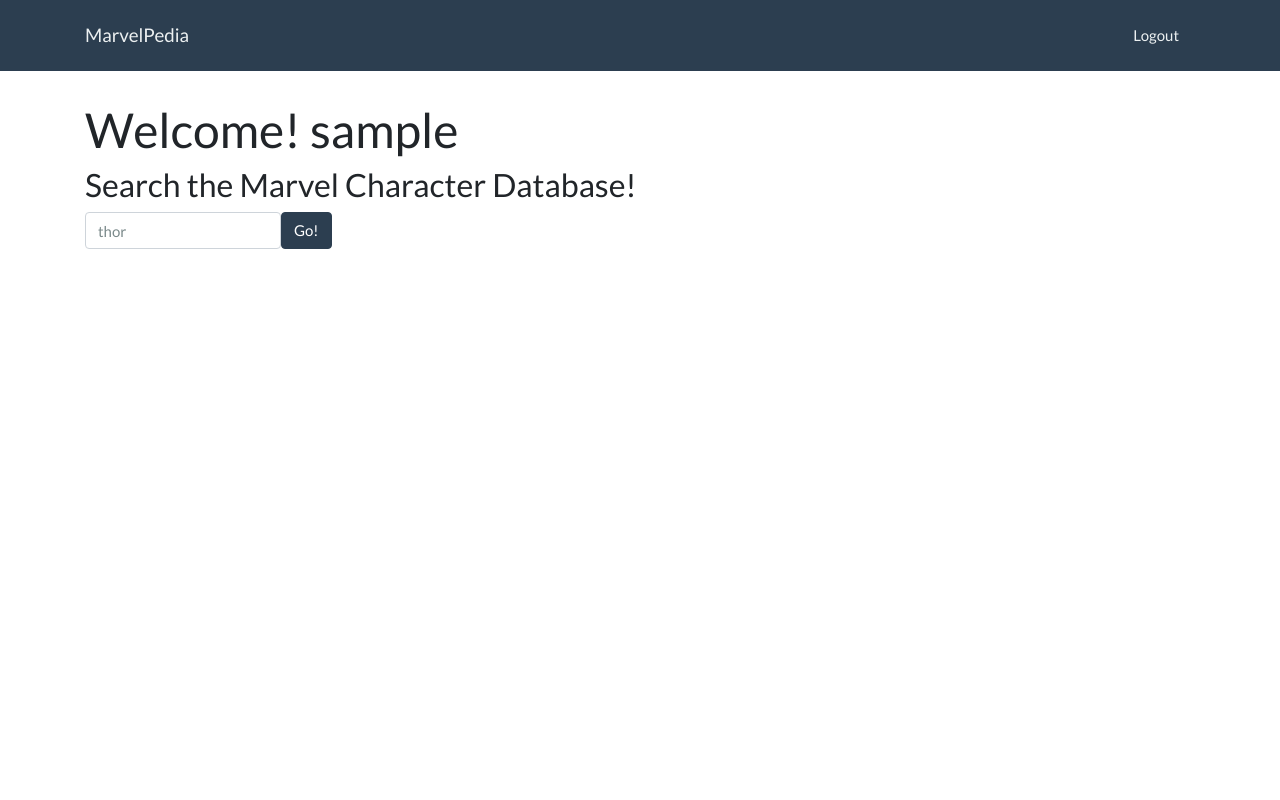
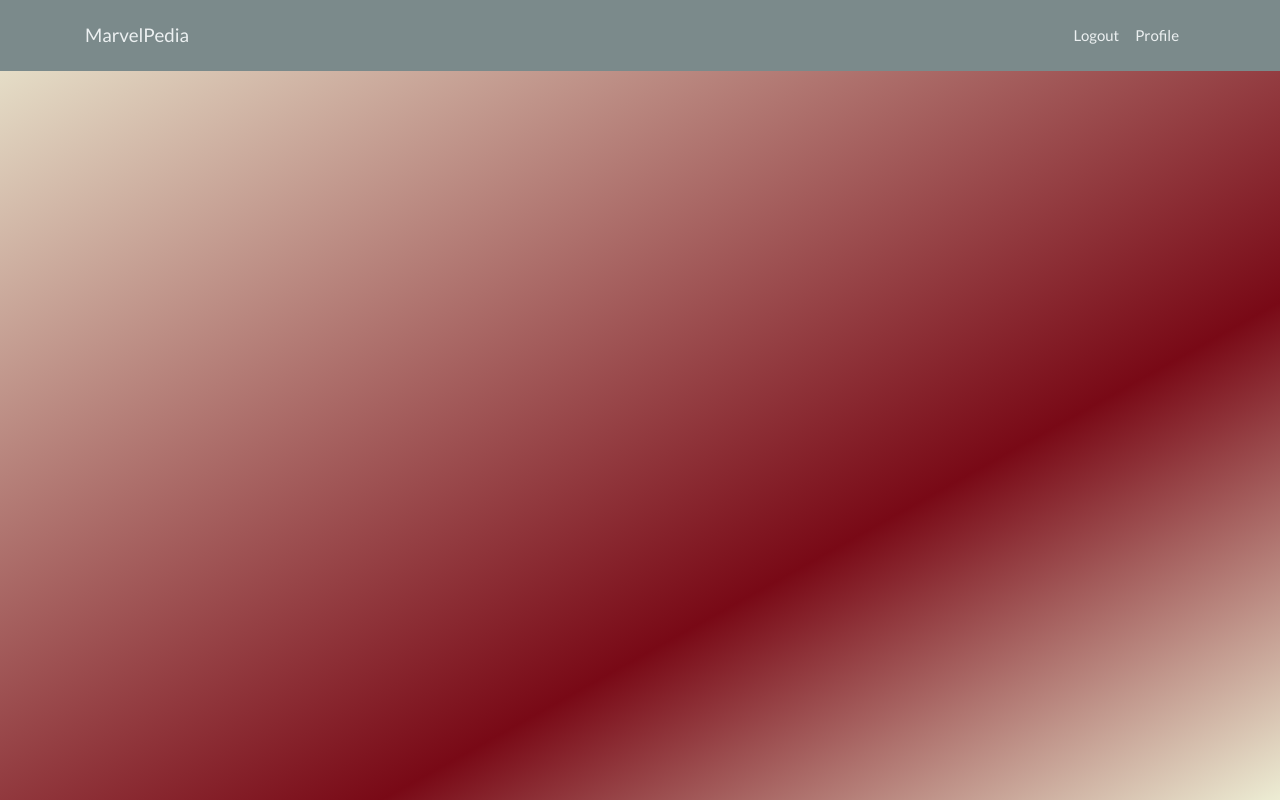
Before and after one commit to ssilvernail3/marvel, a Flask app: a page that uses templates/base.html in a window 1280 px wide. Run offline with Flask 2, Linux system fonts and the light colour scheme; the visitor is signed in with stand-in values (Sample User, id 1); tables that the repository leaves empty hold one stand-in row (values such as "Sample post"); some libraries are stand-ins or nearby versions.

Commit message:
updated code

```diff
--- a/app.py
+++ b/app.py
@@ -8,10 +8,7 @@ from flask_bcrypt import Bcrypt
 API_BASE_URL = "https://gateway.marvel.com/"
 
 
-private_key = '45c228f93a924c8c9ddf602abd17fa61c8aa4e76'
-public_key = '9fc66a02b7eaad221022d19aee14503d'
-hashkey = '14bc49d69eac6d1dd823e2e75394321a'
-ts = '1'
+
 
 app = Flask(__name__)
 app.config["SQLALCHEMY_DATABASE_URI"] = "postgresql:///marvel"
@@ -60,7 +57,11 @@ toolbar = DebugToolbarExtension(app)
 def home_page():
     """ Displays template for app homepage """
 
-    return render_template('base.html')
+    if 'username' not in session:
+        flash('Please Login First!', 'danger')
+        return redirect('/login')
+
+    return render_template('home.html')
 
 
 @app.route('/register', methods=['GET', 'POST'])
@@ -140,9 +141,20 @@ def user_info(username):
 #     return redirect(f'https://gateway.marvel.com/v1/public/characters?name={term}&ts=1&apikey=9fc66a02b7eaad221022d19aee14503d&hash=14bc49d69eac6d1dd823e2e75394321a')
 
 
-@app.route('/add_favorite')
-def add_favorite():
+@app.route('/users/<username>/add_favorite', methods=["POST"])
+def add_favorite(username):
+
+    user = User.query.get_or_404(username)
+
+    if 'username' not in session:
+        flash('Please Login First!', 'danger')
+        return redirect('/login')
 
 
 
+    return redirect(f'/users/{user.username}/favorties')
+
+@app.route('/favorite')
+def show_favorite():
+
     return render_template('favorite.html')
--- /dev/null
+++ b/secrets.py
@@ -0,0 +1,4 @@
+private_key = '45c228f93a924c8c9ddf602abd17fa61c8aa4e76'
+public_key = '9fc66a02b7eaad221022d19aee14503d'
+hashkey = '14bc49d69eac6d1dd823e2e75394321a'
+ts = '1'
--- /dev/null
+++ b/static/app.css
@@ -0,0 +1,24 @@
+#info {
+    display: flex;
+    justify-content: center;
+    flex-direction: row;
+
+};
+
+.search {
+    display: flex;
+    justify-content: center;
+    flex-direction: row;
+    text-align: center;
+}
+
+h1 {
+    text-align: center;
+    justify-content: center;
+}
+
+
+body {
+    background: rgb(237,237,212);
+    background: linear-gradient(151deg, rgba(237,237,212,1) 0%, rgba(121,9,22,1) 67%, rgba(237,237,212,1) 100%);
+}
--- a/templates/base.html
+++ b/templates/base.html
@@ -3,17 +3,20 @@
 <head>
   <link rel="stylesheet" href="https://bootswatch.com/4/flatly/bootstrap.min.css">
   <link rel="stylesheet" href="https://cdnjs.cloudflare.com/ajax/libs/font-awesome/5.12.0/css/all.min.css">
-
+  <link rel="stylesheet" href="/static/app.css">
 </head>
 
 <body>
-  <nav class="navbar navbar-light bg-primary justify-content-between ">
+  <nav class="navbar navbar-dark bg-dark justify-content-between ">
     <div class="container">
       <a href="/" class="navbar-brand text-light">MarvelPedia</a>
       <ul class="nav navbar-nav flex-row float-right">
         {% if session['username'] %}
         <li class="nav-item">
           <a class="nav-link pr-3 text-light" href="/logout">Logout</a>
+        </li>
+        <li class="nav-item">
+          <a class="nav-link pr-3 text-light" href="/users/{{session['username']}}">Profile</a>
         </li>
         {% else %}
         <li class="nav-item">
--- a/templates/users/user.html
+++ b/templates/users/user.html
@@ -5,19 +5,6 @@
 <body>
 
 
-<h1>Welcome! {{user.username}}</h1>
-
-<div>
-<h3>Search the Marvel Character Database!</h3>
-<form class="form-inline" id="search-form">
-    <input class="form-control" id="search-query" value="thor">
-    <button class="btn btn-primary" type="submit">Go!</button>
-</form>
-
-
-<div id="info">
-
-</div>
 
 
 
```
Also changed, not shown: static/app.js (+103 -14 lines), templates/home.html (added, +35 -0 lines), 1 other file.
